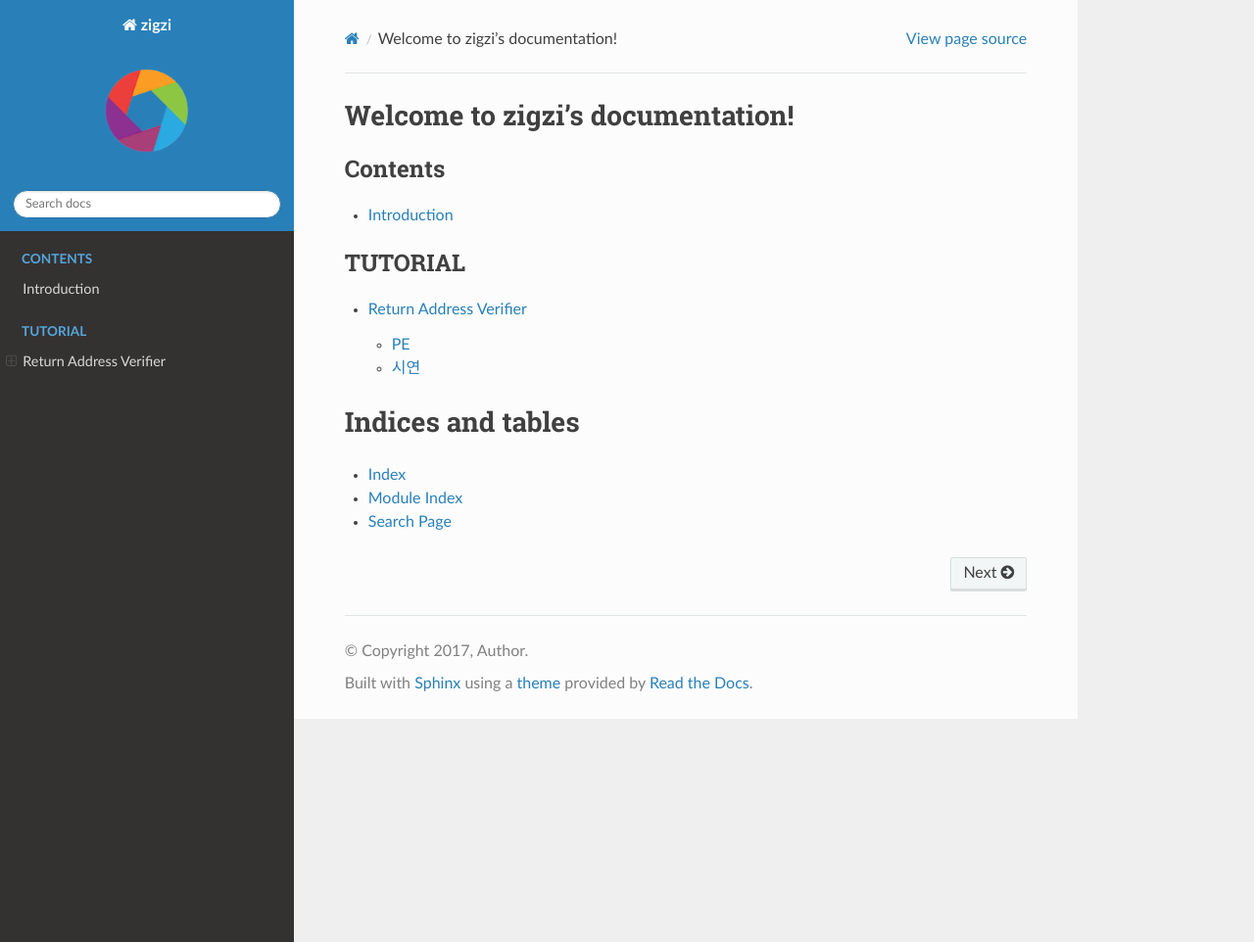
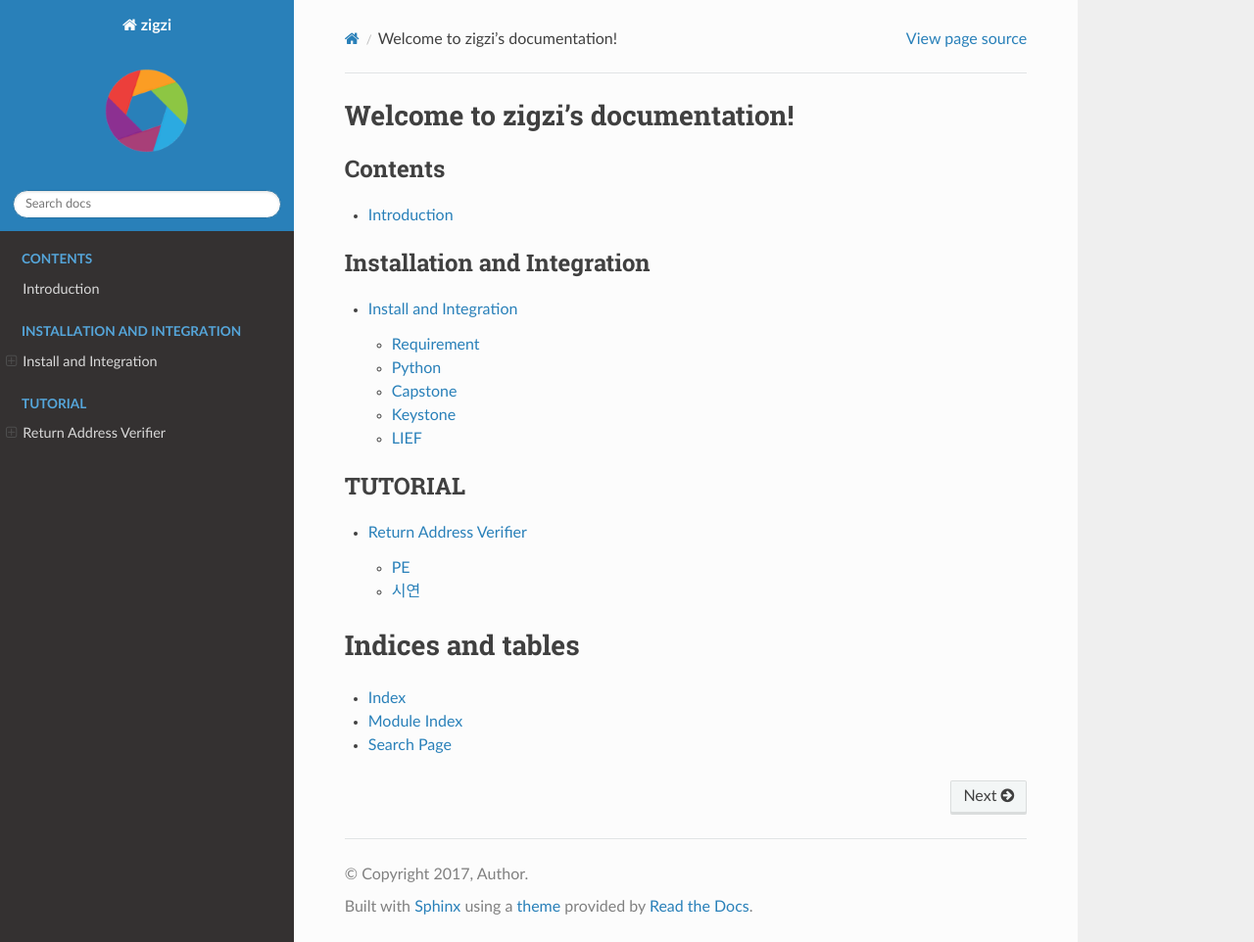
Before and after one commit to ParkHanbum/zigzi, a Sphinx documentation site: the page built from doc/index.rst, in a window 1280 px wide and 962 px high. Shown: the whole window at 98% size. Built offline with Sphinx 7.4.7 and the Read the Docs theme 2.0.0, drawn with Linux system fonts in a browser that asks for light colours; pages that are not in the unit, such as notebooks, are missing from menus.

Commit message:
update documentation.

```diff
--- a/doc/index.rst
+++ b/doc/index.rst
@@ -11,6 +11,12 @@ Welcome to zigzi's documentation!
    :caption: Contents
 
    intro.rst
+
+.. toctree::
+   :maxdepth: 4
+   :caption: Installation and Integration
+
+   install.rst
 
 .. toctree::
    :maxdepth: 4
```
Also changed, not shown: doc/install.rst (added, +43 -0 lines), doc/tutorial.rst (+7 -0 lines).
